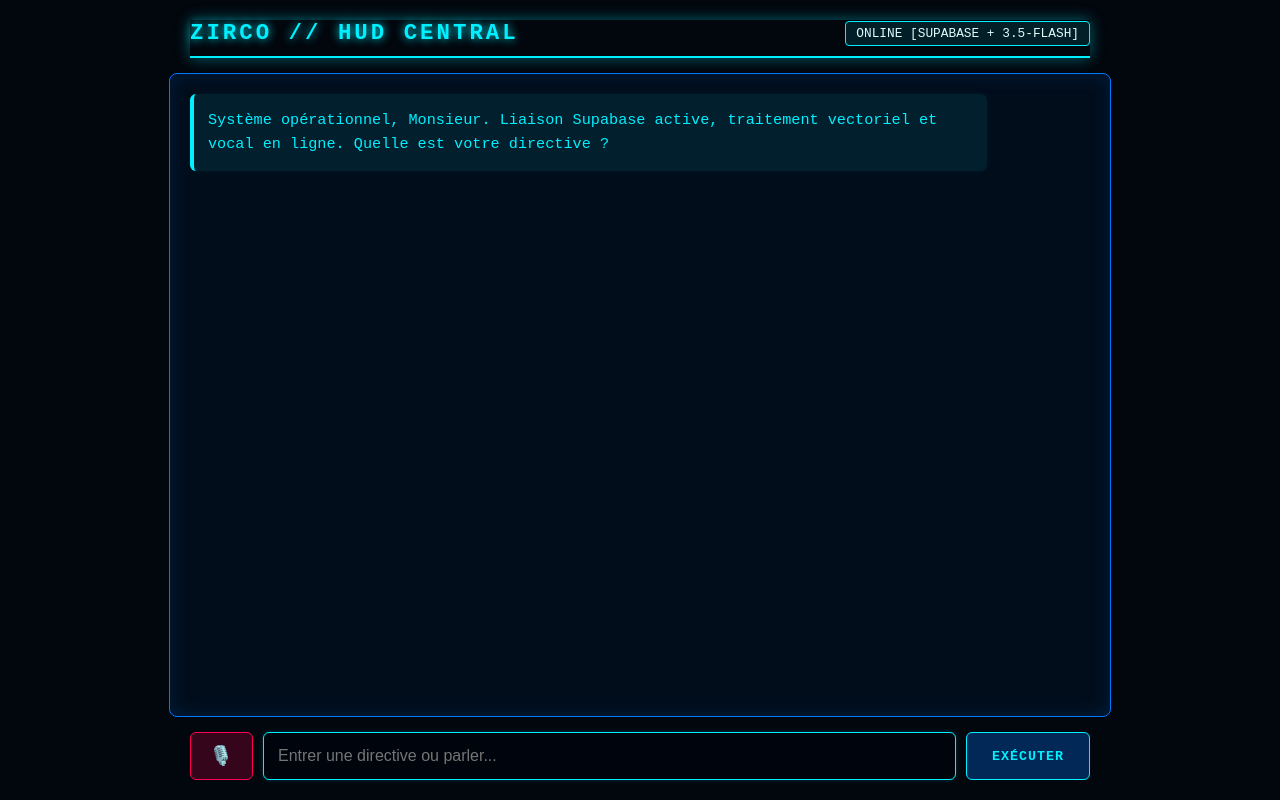
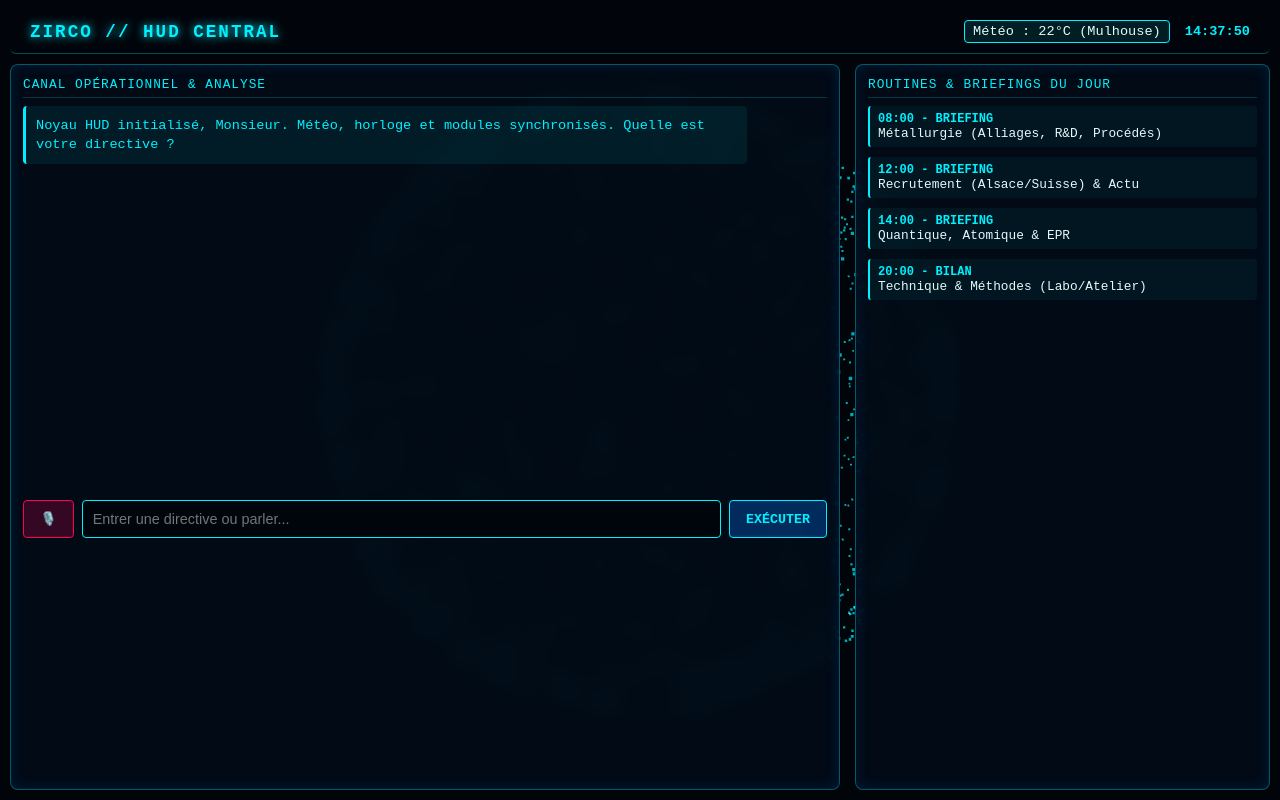
Before and after one commit to lucabagliopro-hue/ZIRCO_APP, a Flask app: page / in a window 1280 px wide. Run offline with Flask 3, Linux system fonts and the light colour scheme.

Commit message:
Integration HUD complet : horloge, meteo, routines et sphere 3D Three.js

```diff
--- a/templates/index.html
+++ b/templates/index.html
@@ -3,120 +3,166 @@
 <head>
     <meta charset="UTF-8">
     <meta name="viewport" content="width=device-width, initial-scale=1.0">
-    <title>ZIRCO // HUD CENTRAL</title>
+    <title>ZIRCO // HUD CENTRAL OPÉRATIONNEL</title>
+    <!-- Three.js pour la sphère holographique 3D -->
+    <script src="https://cdnjs.cloudflare.com/ajax/libs/three.js/r128/three.min.js"></script>
     <style>
         :root {
-            --bg-color: #02060d;
-            --panel-bg: rgba(2, 15, 30, 0.85);
+            --bg-color: #010409;
+            --panel-bg: rgba(2, 12, 24, 0.85);
             --accent-cyan: #00f0ff;
             --accent-blue: #0077ff;
             --text-main: #e0fbfc;
-            --glow-cyan: 0 0 15px rgba(0, 240, 255, 0.4);
+            --glow-cyan: 0 0 20px rgba(0, 240, 255, 0.4);
         }
+        * { box-sizing: border-box; }
         body {
             background-color: var(--bg-color);
             color: var(--text-main);
             font-family: 'Courier New', Courier, monospace;
             margin: 0;
-            padding: 20px;
+            padding: 10px;
+            height: 100vh;
+            overflow: hidden;
             display: flex;
             flex-direction: column;
-            align-items: center;
-            height: 100vh;
-            box-sizing: border-box;
-            overflow: hidden;
+            justify-content: space-between;
+        }
+        #webgl-container {
+            position: absolute;
+            top: 0; left: 0;
+            width: 100vw; height: 100vh;
+            z-index: 1;
+            pointer-events: none;
+        }
+        header, .main-layout {
+            position: relative;
+            z-index: 10;
         }
         header {
-            width: 100%;
-            max-width: 900px;
             display: flex;
             justify-content: space-between;
             align-items: center;
-            border-bottom: 2px solid var(--accent-cyan);
-            padding-bottom: 10px;
-            margin-bottom: 15px;
-            box-shadow: var(--glow-cyan);
+            padding: 10px 20px;
+            border-bottom: 1px solid rgba(0, 240, 255, 0.3);
+            background: rgba(2, 6, 13, 0.7);
+            backdrop-filter: blur(8px);
+            border-radius: 6px;
         }
         h1 {
-            font-size: 1.4rem;
-            letter-spacing: 3px;
+            font-size: 1.1rem;
+            letter-spacing: 2px;
             margin: 0;
             color: var(--accent-cyan);
             text-shadow: 0 0 10px var(--accent-cyan);
         }
-        .status-badge {
-            font-size: 0.8rem;
-            padding: 4px 10px;
+        .header-right {
+            display: flex;
+            gap: 15px;
+            align-items: center;
+            font-size: 0.85rem;
+        }
+        .clock-display {
+            color: var(--accent-cyan);
+            font-weight: bold;
+        }
+        .weather-display {
+            background: rgba(0, 240, 255, 0.1);
             border: 1px solid var(--accent-cyan);
+            padding: 3px 8px;
             border-radius: 4px;
-            background: rgba(0, 240, 255, 0.1);
         }
-        #chat-container {
-            width: 100%;
-            max-width: 900px;
+
+        /* --- LAYOUT PRINCIPAL (PC vs Mobile) --- */
+        .main-layout {
+            display: grid;
+            grid-template-columns: 2fr 1fr;
+            gap: 15px;
             flex-grow: 1;
+            margin-top: 10px;
+            overflow: hidden;
+        }
+        @media (max-width: 900px) {
+            .main-layout {
+                grid-template-columns: 1fr;
+                overflow-y: auto;
+            }
+            #sidebar-panel { display: none; } /* Masqué sur petit mobile, accessible par onglet si besoin */
+        }
+
+        .panel-box {
             background: var(--panel-bg);
-            border: 1px solid var(--accent-blue);
+            border: 1px solid rgba(0, 240, 255, 0.35);
             border-radius: 8px;
-            box-shadow: inset 0 0 20px rgba(0, 119, 255, 0.15);
-            overflow-y: auto;
-            padding: 20px;
-            margin-bottom: 15px;
+            backdrop-filter: blur(10px);
             display: flex;
             flex-direction: column;
-            gap: 15px;
+            padding: 12px;
+            box-shadow: inset 0 0 15px rgba(0, 119, 255, 0.15);
+        }
+        .panel-title {
+            font-size: 0.8rem;
+            letter-spacing: 1px;
+            color: var(--accent-cyan);
+            border-bottom: 1px solid rgba(0, 240, 255, 0.2);
+            padding-bottom: 5px;
+            margin-bottom: 8px;
+            text-transform: uppercase;
+        }
+
+        /* --- ZONE CHAT & INTERACTION --- */
+        #chat-container {
+            flex-grow: 1;
+            overflow-y: auto;
+            display: flex;
+            flex-direction: column;
+            gap: 8px;
+            margin-bottom: 10px;
+            max-height: 48vh;
         }
         .message {
-            padding: 14px;
-            border-radius: 6px;
-            line-height: 1.6;
-            max-width: 85%;
-            font-size: 0.95rem;
+            padding: 10px;
+            border-radius: 4px;
+            font-size: 0.85rem;
+            line-height: 1.4;
+            max-width: 90%;
         }
         .user-message {
-            background: rgba(0, 119, 255, 0.2);
-            border-left: 4px solid var(--accent-blue);
+            background: rgba(0, 119, 255, 0.25);
+            border-left: 3px solid var(--accent-blue);
             align-self: flex-end;
             color: #ffffff;
         }
         .zirco-message {
             background: rgba(0, 240, 255, 0.08);
-            border-left: 4px solid var(--accent-cyan);
+            border-left: 3px solid var(--accent-cyan);
             align-self: flex-start;
             color: var(--accent-cyan);
             white-space: pre-wrap;
-            box-shadow: 0 0 10px rgba(0, 240, 255, 0.05);
         }
         #input-container {
-            width: 100%;
-            max-width: 900px;
             display: flex;
-            gap: 10px;
+            gap: 8px;
         }
         #user-input {
             flex-grow: 1;
-            background: rgba(1, 5, 12, 0.95);
+            background: rgba(1, 5, 12, 0.9);
             border: 1px solid var(--accent-cyan);
             color: var(--text-main);
-            padding: 14px;
-            border-radius: 6px;
-            font-size: 1rem;
+            padding: 10px;
+            border-radius: 4px;
+            font-size: 0.9rem;
             outline: none;
-            box-shadow: 0 0 5px rgba(0, 240, 255, 0.2);
-        }
-        #user-input:focus {
-            box-shadow: var(--glow-cyan);
         }
         button {
             background: rgba(0, 119, 255, 0.3);
             color: var(--accent-cyan);
             border: 1px solid var(--accent-cyan);
-            padding: 0 25px;
-            border-radius: 6px;
+            padding: 0 16px;
+            border-radius: 4px;
             cursor: pointer;
             font-weight: bold;
             font-family: inherit;
-            letter-spacing: 1px;
             transition: 0.2s;
         }
         button:hover {
@@ -128,57 +174,168 @@
             background: rgba(255, 0, 85, 0.2);
             border-color: #ff0055;
             color: #ff0055;
-            font-size: 1.2rem;
-            padding: 0 18px;
         }
         #mic-btn.listening {
             background: #ff0055;
             color: #fff;
-            animation: pulse 1.2s infinite;
+            box-shadow: 0 0 20px rgba(255, 0, 85, 0.8);
+            animation: pulse 1s infinite;
         }
         @keyframes pulse {
-            0% { box-shadow: 0 0 0 0 rgba(255, 0, 85, 0.8); }
-            70% { box-shadow: 0 0 0 12px rgba(255, 0, 85, 0); }
-            100% { box-shadow: 0 0 0 0 rgba(255, 0, 85, 0); }
+            0% { transform: scale(1); }
+            50% { transform: scale(1.08); }
+            100% { transform: scale(1); }
+        }
+
+        /* --- SIDEBAR : CALENDRIER & TÂCHES --- */
+        .sidebar-content {
+            font-size: 0.8rem;
+            display: flex;
+            flex-direction: column;
+            gap: 10px;
+            overflow-y: auto;
+        }
+        .task-item {
+            background: rgba(0, 240, 255, 0.05);
+            border-left: 2px solid var(--accent-cyan);
+            padding: 6px 8px;
+            border-radius: 3px;
+        }
+        .task-time {
+            color: var(--accent-cyan);
+            font-weight: bold;
+            font-size: 0.75rem;
         }
     </style>
 </head>
 <body>
 
+    <!-- CANEVAS SPHERE 3D -->
+    <div id="webgl-container"></div>
+
     <header>
         <h1>ZIRCO // HUD CENTRAL</h1>
-        <div class="status-badge" id="status-badge">ONLINE [SUPABASE + 3.5-FLASH]</div>
+        <div class="header-right">
+            <div class="weather-display" id="weather-box">Météo : 22°C (Mulhouse)</div>
+            <div class="clock-display" id="clock-box">00:00:00</div>
+        </div>
     </header>
 
-    <div id="chat-container">
-        <div class="message zirco-message">Système opérationnel, Monsieur. Liaison Supabase active, traitement vectoriel et vocal en ligne. Quelle est votre directive ?</div>
-    </div>
+    <div class="main-layout">
+        <!-- PANNEAU CENTRAL : CHAT & INTERACTION -->
+        <div class="panel-box">
+            <div class="panel-title">Canal Opérationnel & Analyse</div>
+            <div id="chat-container">
+                <div class="message zirco-message">Noyau HUD initialisé, Monsieur. Météo, horloge et modules synchronisés. Quelle est votre directive ?</div>
+            </div>
+            <div id="input-container">
+                <button id="mic-btn" onclick="toggleSpeechRecognition()" title="Activer micro">🎙️</button>
+                <input type="text" id="user-input" placeholder="Entrer une directive ou parler..." onkeypress="handleKeyPress(event)">
+                <button onclick="sendDirective()">EXÉCUTER</button>
+            </div>
+        </div>
 
-    <div id="input-container">
-        <button id="mic-btn" onclick="toggleSpeechRecognition()" title="Activer la reconnaissance vocale">🎙️</button>
-        <input type="text" id="user-input" placeholder="Entrer une directive ou parler..." onkeypress="handleKeyPress(event)">
-        <button onclick="sendDirective()">EXÉCUTER</button>
+        <!-- PANNEAU LATÉRAL : CALENDRIER & ROUTINES -->
+        <div class="panel-box" id="sidebar-panel">
+            <div class="panel-title">Routines & Briefings du Jour</div>
+            <div class="sidebar-content">
+                <div class="task-item">
+                    <div class="task-time">08:00 - BRIEFING</div>
+                    <div>Métallurgie (Alliages, R&D, Procédés)</div>
+                </div>
+                <div class="task-item">
+                    <div class="task-time">12:00 - BRIEFING</div>
+                    <div>Recrutement (Alsace/Suisse) & Actu</div>
+                </div>
+                <div class="task-item">
+                    <div class="task-time">14:00 - BRIEFING</div>
+                    <div>Quantique, Atomique & EPR</div>
+                </div>
+                <div class="task-item">
+                    <div class="task-time">20:00 - BILAN</div>
+                    <div>Technique & Méthodes (Labo/Atelier)</div>
+                </div>
+            </div>
+        </div>
     </div>
 
     <script>
+        // --- HORLOGE TEMPS RÉEL ---
+        function updateClock() {
+            const now = new Date();
+            document.getElementById('clock-box').innerText = now.toLocaleTimeString('fr-FR');
+        }
+        setInterval(updateClock, 1000);
+        updateClock();
+
+        // --- THREE.JS SPHERE 3D DE PARTICULES ---
+        const container = document.getElementById('webgl-container');
+        const scene = new THREE.Scene();
+        const camera = new THREE.PerspectiveCamera(60, window.innerWidth / window.innerHeight, 0.1, 1000);
+        camera.position.z = 4.5;
+
+        const renderer = new THREE.WebGLRenderer({ alpha: true, antialias: true });
+        renderer.setSize(window.innerWidth, window.innerHeight);
+        container.appendChild(renderer.domElement);
+
+        const particleCount = 3000;
+        const geometry = new THREE.BufferGeometry();
+        const positions = new Float32Array(particleCount * 3);
+
+        for (let i = 0; i < particleCount * 3; i += 3) {
+            const u = Math.random();
+            const v = Math.random();
+            const theta = u * 2.0 * Math.PI;
+            const phi = Math.acos(2.0 * v - 1.0);
+            const r = 1.8 + Math.random() * 0.1;
+
+            positions[i] = r * Math.sin(phi) * Math.cos(theta);
+            positions[i + 1] = r * Math.sin(phi) * Math.sin(theta);
+            positions[i + 2] = r * Math.cos(phi);
+        }
+
+        geometry.setAttribute('position', new THREE.BufferAttribute(positions, 3));
+        const material = new THREE.PointsMaterial({
+            color: 0x00f0ff,
+            size: 0.025,
+            transparent: true,
+            opacity: 0.7,
+            blending: THREE.AdditiveBlending
+        });
+
+        const particleSphere = new THREE.Points(geometry, material);
+        scene.add(particleSphere);
+
+        function animate() {
+            requestAnimationFrame(animate);
+            particleSphere.rotation.y += 0.0012;
+            particleSphere.rotation.x += 0.0006;
+            renderer.render(scene, camera);
+        }
+        animate();
+
+        window.addEventListener('resize', () => {
+            camera.aspect = window.innerWidth / window.innerHeight;
+            camera.updateProjectionMatrix();
+            renderer.setSize(window.innerWidth, window.innerHeight);
+        });
+
+        // --- LOGIQUE CHAT & VOCAL ---
         const chatContainer = document.getElementById("chat-container");
         const userInput = document.getElementById("user-input");
         const micBtn = document.getElementById("mic-btn");
 
         function speakText(text) {
-            // Lecture audio optimisée et rapide
             fetch('/speak', {
                 method: 'POST',
                 headers: { 'Content-Type': 'application/json' },
                 body: JSON.stringify({ text: text })
             })
-            .then(response => response.blob())
+            .then(res => res.blob())
             .then(blob => {
-                const audioUrl = URL.createObjectURL(blob);
-                const audio = new Audio(audioUrl);
+                const audio = new Audio(URL.createObjectURL(blob));
                 audio.play();
-            })
-            .catch(err => console.error("Erreur flux audio :", err));
+            });
         }
 
         function sendDirective() {
@@ -197,9 +354,6 @@
             .then(data => {
                 appendMessage(data.response, 'zirco-message');
                 speakText(data.response);
-            })
-            .catch(err => {
-                appendMessage("Erreur critique de transmission.", 'zirco-message');
             });
         }
 
@@ -212,31 +366,22 @@
         }
 
         function handleKeyPress(event) {
-            if (event.key === 'Enter') {
-                sendDirective();
-            }
+            if (event.key === 'Enter') sendDirective();
         }
 
         let recognition;
         let isListening = false;
-
         if ('webkitSpeechRecognition' in window || 'SpeechRecognition' in window) {
             const SpeechRecognition = window.SpeechRecognition || window.webkitSpeechRecognition;
             recognition = new SpeechRecognition();
             recognition.lang = 'fr-FR';
-            recognition.interimResults = false;
-            recognition.maxAlternatives = 1;
-
-            recognition.onresult = function(event) {
-                userInput.value = event.results[0][0].transcript;
+            recognition.onresult = (e) => {
+                userInput.value = e.results[0][0].transcript;
                 stopListening();
                 sendDirective();
             };
-
             recognition.onerror = () => stopListening();
             recognition.onend = () => stopListening();
-        } else {
-            micBtn.style.display = 'none';
         }
 
         function toggleSpeechRecognition() {
@@ -247,14 +392,12 @@
                 recognition.start();
                 micBtn.classList.add('listening');
                 isListening = true;
-                userInput.placeholder = "Écoute du canal vocal...";
             }
         }
 
         function stopListening() {
             micBtn.classList.remove('listening');
             isListening = false;
-            userInput.placeholder = "Entrer une directive ou parler...";
         }
     </script>
 </body>
```
